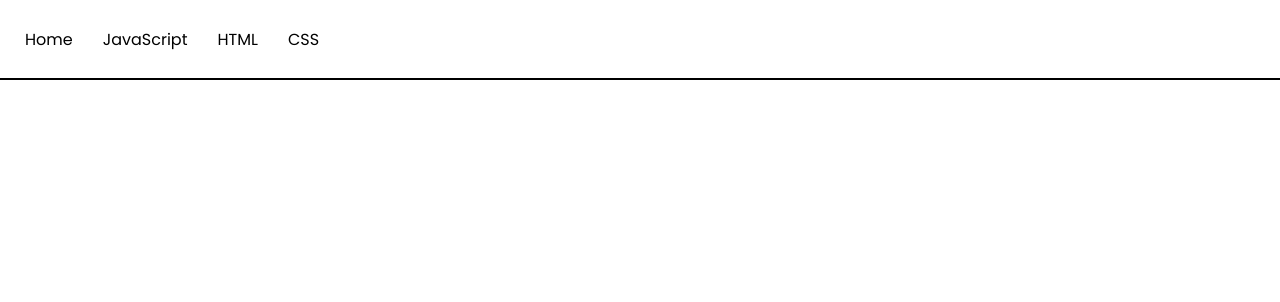
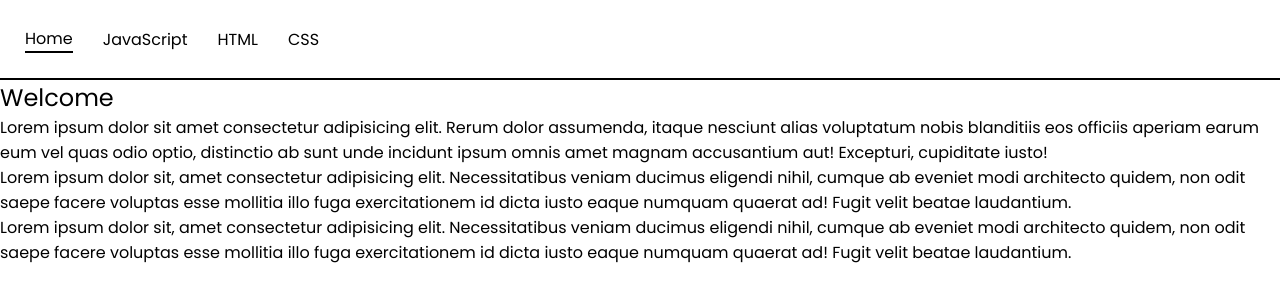
Before and after one commit to alexander-john/blueprint-frontend, a React (Vite) app: page / in a window 1280 px wide. Shown: the top 302 px of the page. Built offline with nearby package versions, Linux system fonts and the light colour scheme.

Commit message:
update navigation

```diff
--- a/src/App.jsx
+++ b/src/App.jsx
@@ -1,10 +1,41 @@
+import { BrowserRouter, Link, Route, Routes , NavLink} from "react-router";
+
 import Navbar from "./Navbar";
+import Home from "./Home";
+import Javascript from "./Javascript";
+import Css from "./Css";
+import Html from "./Html";
 
 function App() {
     return (
-        <div>
-            <Navbar />
-        </div>
+        <BrowserRouter>
+            <header>
+                <nav>
+                    <nav id="desktop-nav">
+                        <ul class="nav-options">
+                            <li class="btn flex-center">
+                                <NavLink to="/">Home</NavLink>
+                            </li>
+                            <li class="btn flex-center">
+                                <NavLink to="javascript">JavaScript</NavLink>
+                            </li>
+                            <li class="btn flex-center">
+                                <NavLink to="html">HTML</NavLink>
+                            </li>
+                            <li class="btn flex-center">
+                                <NavLink to="css">CSS</NavLink>
+                            </li>
+                        </ul>
+                    </nav>
+                </nav>
+            </header>
+            <Routes>
+                <Route path="/" element={<Home />} />
+                <Route path="javascript" element={<Javascript />} />
+                <Route path="html" element={<Html />} />
+                <Route path="css" element={<Css />} />
+            </Routes>
+        </BrowserRouter>
     );
 }
 
--- /dev/null
+++ b/src/Css.jsx
@@ -0,0 +1,10 @@
+export default function Css() {
+    return (
+      <div className="css margin-top-80px">
+        <h2>CSS</h2>
+        <p>Lorem ipsum dolor sit amet consectetur adipisicing elit. Rerum dolor assumenda, itaque nesciunt alias voluptatum nobis blanditiis eos officiis aperiam earum eum vel quas odio optio, distinctio ab sunt unde incidunt ipsum omnis amet magnam accusantium aut! Excepturi, cupiditate iusto!</p>
+        <p>Lorem ipsum dolor sit, amet consectetur adipisicing elit. Necessitatibus veniam ducimus eligendi nihil, cumque ab eveniet modi architecto quidem, non odit saepe facere voluptas esse mollitia illo fuga exercitationem id dicta iusto eaque numquam quaerat ad! Fugit velit beatae laudantium.</p>
+        <p>Lorem ipsum dolor sit, amet consectetur adipisicing elit. Necessitatibus veniam ducimus eligendi nihil, cumque ab eveniet modi architecto quidem, non odit saepe facere voluptas esse mollitia illo fuga exercitationem id dicta iusto eaque numquam quaerat ad! Fugit velit beatae laudantium.</p>
+      </div>
+    )
+  }
--- /dev/null
+++ b/src/Home.jsx
@@ -0,0 +1,10 @@
+export default function Home() {
+    return (
+      <div className="home margin-top-80px">
+        <h2>Welcome</h2>
+        <p>Lorem ipsum dolor sit amet consectetur adipisicing elit. Rerum dolor assumenda, itaque nesciunt alias voluptatum nobis blanditiis eos officiis aperiam earum eum vel quas odio optio, distinctio ab sunt unde incidunt ipsum omnis amet magnam accusantium aut! Excepturi, cupiditate iusto!</p>
+        <p>Lorem ipsum dolor sit, amet consectetur adipisicing elit. Necessitatibus veniam ducimus eligendi nihil, cumque ab eveniet modi architecto quidem, non odit saepe facere voluptas esse mollitia illo fuga exercitationem id dicta iusto eaque numquam quaerat ad! Fugit velit beatae laudantium.</p>
+        <p>Lorem ipsum dolor sit, amet consectetur adipisicing elit. Necessitatibus veniam ducimus eligendi nihil, cumque ab eveniet modi architecto quidem, non odit saepe facere voluptas esse mollitia illo fuga exercitationem id dicta iusto eaque numquam quaerat ad! Fugit velit beatae laudantium.</p>
+      </div>
+    )
+  }
--- /dev/null
+++ b/src/Html.jsx
@@ -0,0 +1,10 @@
+export default function Html() {
+    return (
+      <div className="html margin-top-80px">
+        <h2>HTML</h2>
+        <p>Lorem ipsum dolor sit amet consectetur adipisicing elit. Rerum dolor assumenda, itaque nesciunt alias voluptatum nobis blanditiis eos officiis aperiam earum eum vel quas odio optio, distinctio ab sunt unde incidunt ipsum omnis amet magnam accusantium aut! Excepturi, cupiditate iusto!</p>
+        <p>Lorem ipsum dolor sit, amet consectetur adipisicing elit. Necessitatibus veniam ducimus eligendi nihil, cumque ab eveniet modi architecto quidem, non odit saepe facere voluptas esse mollitia illo fuga exercitationem id dicta iusto eaque numquam quaerat ad! Fugit velit beatae laudantium.</p>
+        <p>Lorem ipsum dolor sit, amet consectetur adipisicing elit. Necessitatibus veniam ducimus eligendi nihil, cumque ab eveniet modi architecto quidem, non odit saepe facere voluptas esse mollitia illo fuga exercitationem id dicta iusto eaque numquam quaerat ad! Fugit velit beatae laudantium.</p>
+      </div>
+    )
+  }
--- /dev/null
+++ b/src/Javascript.jsx
@@ -0,0 +1,10 @@
+export default function Javascript() {
+    return (
+      <div className="javascript margin-top-80px">
+        <h2>Javascript</h2>
+        <p>Lorem ipsum dolor sit amet consectetur adipisicing elit. Rerum dolor assumenda, itaque nesciunt alias voluptatum nobis blanditiis eos officiis aperiam earum eum vel quas odio optio, distinctio ab sunt unde incidunt ipsum omnis amet magnam accusantium aut! Excepturi, cupiditate iusto!</p>
+        <p>Lorem ipsum dolor sit, amet consectetur adipisicing elit. Necessitatibus veniam ducimus eligendi nihil, cumque ab eveniet modi architecto quidem, non odit saepe facere voluptas esse mollitia illo fuga exercitationem id dicta iusto eaque numquam quaerat ad! Fugit velit beatae laudantium.</p>
+        <p>Lorem ipsum dolor sit, amet consectetur adipisicing elit. Necessitatibus veniam ducimus eligendi nihil, cumque ab eveniet modi architecto quidem, non odit saepe facere voluptas esse mollitia illo fuga exercitationem id dicta iusto eaque numquam quaerat ad! Fugit velit beatae laudantium.</p>
+      </div>
+    )
+  }
--- a/src/index.css
+++ b/src/index.css
@@ -24,10 +24,10 @@ a:active {
 
 .material-symbols-outlined {
   font-variation-settings:
-      'FILL' 0,
-      'wght' 400,
-      'GRAD' 0,
-      'opsz' 24
+    'FILL' 0,
+    'wght' 400,
+    'GRAD' 0,
+    'opsz' 24
 }
 
 /* navigation */
@@ -42,17 +42,9 @@ a:active {
 .nav-options {
   border-bottom: black 2px solid;
   display: flex;
-  justify-content: flex-start;
-  align-items: center;
   height: 80px;
   gap: 20px;
   padding: 0 20px;
-}
-
-li a {
-  display: flex;
-  align-items: center;
-  height: 100%;
 }
 
 /* button */
@@ -63,3 +55,20 @@ li a {
   padding: 5px;
   transition: all 500ms ease;
 }
+
+/* home */
+
+/* framework */
+
+.margin-top-80px {
+  margin-top: 80px;
+}
+
+.flex-center {
+  display: flex;
+  align-items: center;
+}
+
+.active {
+  border-bottom: black 2px solid;
+}
```
